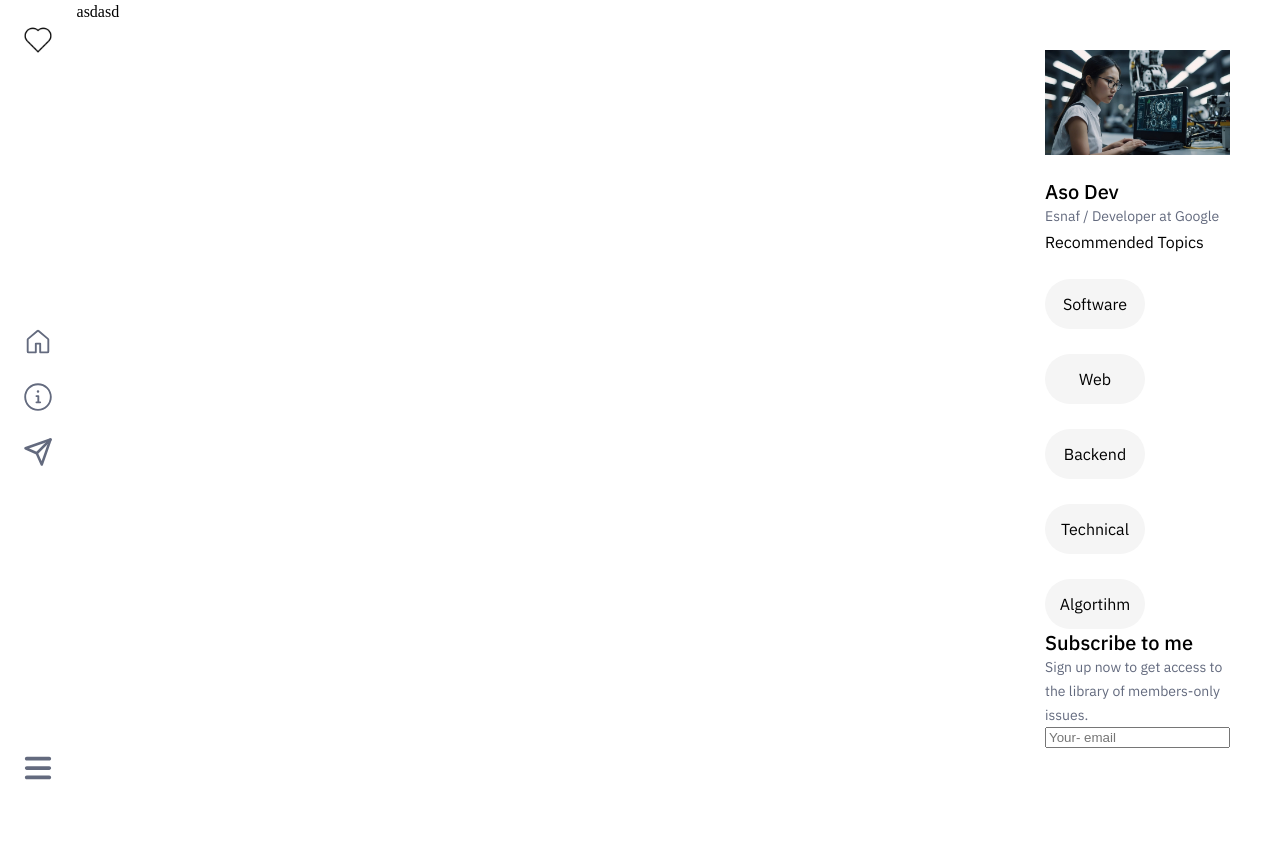
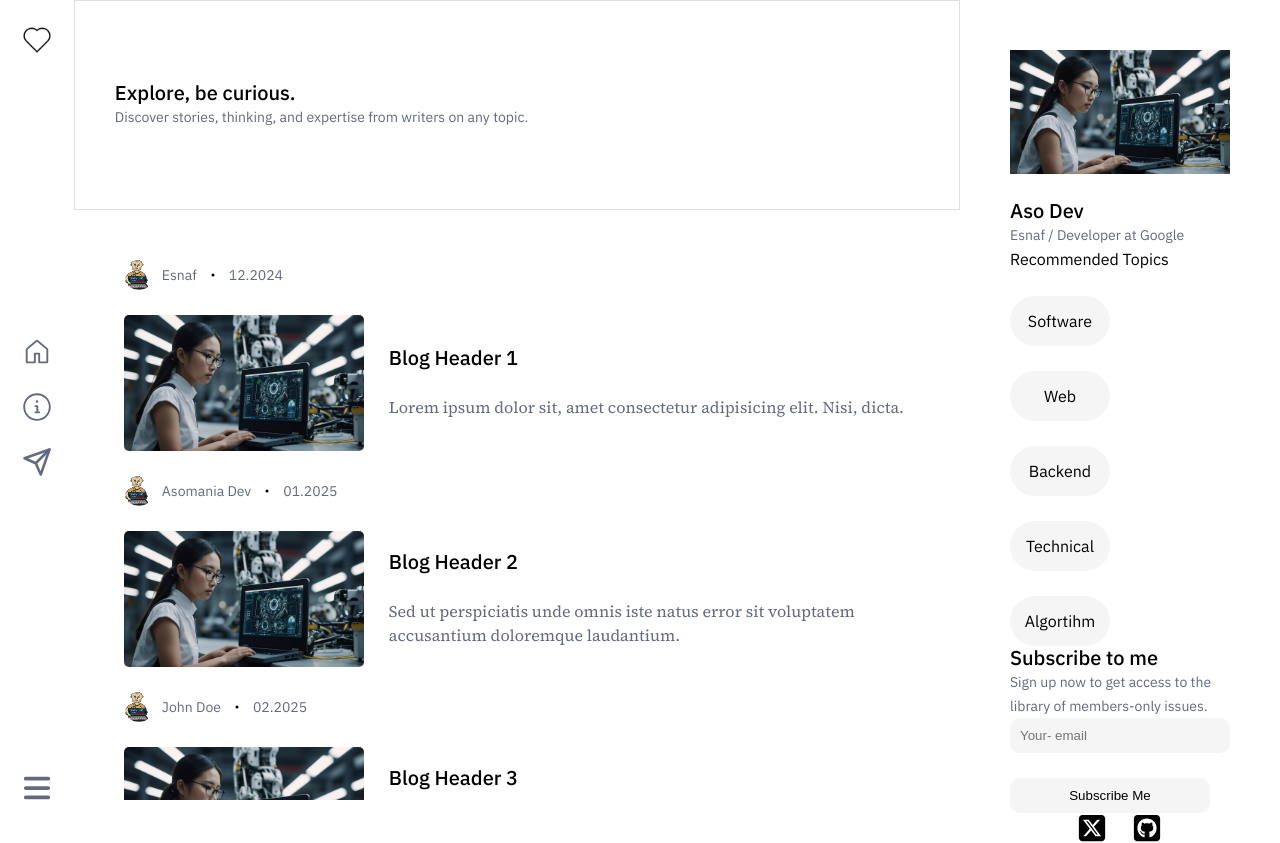
Before and after one commit to asomania/blog, a React (Vite) app: page / in a window 1280 px wide. Before the commit the page ends 800 px from the top, so only its background shows below. Built offline with nearby package versions, Linux system fonts and the light colour scheme.

Commit message:
added main pages

```diff
--- /dev/null
+++ b/src/components/HomeContainer.tsx
@@ -0,0 +1,81 @@
+import { BsDot } from "react-icons/bs";
+import "./styles/home-container.css";
+
+const HomeContainer = () => {
+  const items = [
+    {
+      name: "Esnaf",
+      date: "12.2024",
+      header: "Blog Header 1",
+      details:
+        "Lorem ipsum dolor sit, amet consectetur adipisicing elit. Nisi, dicta.",
+      image: "avatar.jpg",
+    },
+    {
+      name: "Asomania Dev",
+      date: "01.2025",
+      header: "Blog Header 2",
+      details:
+        "Sed ut perspiciatis unde omnis iste natus error sit voluptatem accusantium doloremque laudantium.",
+      image: "avatar.jpg",
+    },
+    {
+      name: "John Doe",
+      date: "02.2025",
+      header: "Blog Header 3",
+      details:
+        "At vero eos et accusamus et iusto odio dignissimos ducimus qui blanditiis praesentium.",
+      image: "avatar.jpg",
+    },
+    {
+      name: "Jane Smith",
+      date: "03.2025",
+      header: "Blog Header 4",
+      details:
+        "Quis autem vel eum iure reprehenderit qui in ea voluptate velit esse quam nihil molestiae consequatur.",
+      image: "avatar.jpg",
+    },
+    {
+      name: "Alice Johnson",
+      date: "04.2025",
+      header: "Blog Header 5",
+      details:
+        "Neque porro quisquam est, qui dolorem ipsum quia dolor sit amet, consectetur, adipisci velit.",
+      image: "avatar.jpg",
+    },
+  ];
+
+  return (
+    <div className="p-40 overflow-y">
+      <div className="d-flex columns gap-25 ">
+        {items.map((item, index) => (
+          <>
+            <div className="d-flex a-center ibm-font gap-15-em" key={index}>
+              <img
+                src="avatar.png"
+                alt=""
+                className="logo-avatar d-flex a-center j-center"
+              />
+              <p className="grey-text">{item.name}</p>
+              <BsDot />
+              <p className="grey-text">{item.date}</p>
+            </div>
+            <div className="d-flex gap-25">
+              <div className="d-flex gap-25">
+                <img src={item.image} alt="" className="blog-small-image" />
+                <div className="d-flex columns gap-25 j-center">
+                  <p className="bold ibm-font">{item.header}</p>
+                  <p className="grey-text source-font text-16">
+                    {item.details}
+                  </p>
+                </div>
+              </div>
+            </div>
+          </>
+        ))}
+      </div>
+    </div>
+  );
+};
+
+export default HomeContainer;
--- /dev/null
+++ b/src/components/HomeHeader.tsx
@@ -0,0 +1,14 @@
+const HomeHeader = () => {
+  return (
+    <div>
+      <div className="p-y-80 p-x-40 ibm-font border">
+        <p className="bold">Explore, be curious.</p>
+        <p className="grey-text">
+          Discover stories, thinking, and expertise from writers on any topic.
+        </p>
+      </div>
+    </div>
+  );
+};
+
+export default HomeHeader;
--- /dev/null
+++ b/src/components/base/Button.tsx
@@ -0,0 +1,9 @@
+const Button = () => {
+  return (
+    <button className="p-10 bg-grey border-none radius-10 w-200px mt-25">
+      Subscribe Me
+    </button>
+  );
+};
+
+export default Button;
--- a/src/components/base/Input.tsx
+++ b/src/components/base/Input.tsx
@@ -4,7 +4,13 @@ type inputProps = {
 };
 
 const Input = (inputProps: inputProps) => {
-  return <input type={inputProps.type} placeholder={inputProps.placeholder} />;
+  return (
+    <input
+      type={inputProps.type}
+      placeholder={inputProps.placeholder}
+      className="p-10 bg-grey border-none radius-10 w-200px"
+    />
+  );
 };
 
 export default Input;
--- /dev/null
+++ b/src/components/styles/home-container.css
@@ -0,0 +1,4 @@
+.blog-small-image {
+    width: 240px;
+    border-radius: 5px;
+}
--- a/src/index.css
+++ b/src/index.css
@@ -3,6 +3,7 @@
    License: none (public domain)
 */
 @import url('https://fonts.googleapis.com/css2?family=IBM+Plex+Sans:ital,wght@0,100;0,200;0,300;0,400;0,500;0,600;0,700;1,100;1,200;1,300;1,400;1,500;1,600;1,700&display=swap');
+@import url('https://fonts.googleapis.com/css2?family=IBM+Plex+Sans:ital,wght@0,100;0,200;0,300;0,400;0,500;0,600;0,700;1,100;1,200;1,300;1,400;1,500;1,600;1,700&family=Source+Serif+4:ital,opsz,wght@0,8..60,200..900;1,8..60,200..900&display=swap');
 
 html,
 body,
@@ -178,16 +179,50 @@ body {
     width: 100%;
 }
 
+.p-fixed {
+    position: fixed
+}
+
 .vh-100 {
     height: 100vh;
+}
+
+.mvh-100 {
+    max-height: 100vh;
 }
 
 .w-100 {
     width: 100% !important;
 }
 
+.border {
+    border: #cccccc9a 1px solid;
+}
+
+.p-40 {
+    padding: 40px;
+}
+
+.p-y-80 {
+    padding-top: 80px;
+    padding-bottom: 80px;
+}
+
+.p-x-40 {
+    padding-left: 40px;
+    padding-right: 40px;
+}
+
+.p-80 {
+    padding: 80px;
+}
+
 .gap-25 {
     gap: 25px;
+}
+
+.mt-25 {
+    margin-top: 25px;
 }
 
 .p-y-10 {
@@ -195,8 +230,51 @@ body {
     padding-bottom: 10px;
 }
 
+.p-10 {
+    padding: 10px
+}
+
+.bg-grey {
+    background-color: #f5f5f5;
+
+}
+
+.border-none {
+    border: none;
+}
+
+.radius-10 {
+    border-radius: 10px;
+}
+
+.logo-avatar {
+    width: 30px;
+    height: 30px;
+    border-radius: 15px;
+}
+
+.w-200px {
+    width: 200px;
+}
+
+.gap-15-em {
+    gap: 0.5em;
+}
+
+.text-16 {
+    font-size: 16px;
+}
+
 .p-40 {
     padding: 50px
+}
+
+.source-font {
+    font-family: "Source Serif 4", serif;
+}
+
+.overflow-y {
+    overflow: scroll;
 }
 
 .j-space-between {
--- a/src/layouts/component/LeftContainer.tsx
+++ b/src/layouts/component/LeftContainer.tsx
@@ -7,7 +7,7 @@ import { FaBars } from "react-icons/fa6";
 const LeftContainer = () => {
   return (
     <>
-      <div className="d-flex columns j-space-between a-center p-y-10">
+      <div className="d-flex columns j-space-between a-center p-y-10 vh-100">
         <div className="logo ">
           <img src="logo.png" alt="" />
         </div>
--- a/src/layouts/component/ProfileContainer.tsx
+++ b/src/layouts/component/ProfileContainer.tsx
@@ -1,9 +1,12 @@
 import "./styles/profile-container.css";
 import Input from "../../components/base/Input";
+import Button from "../../components/base/Button";
+import { FaSquareXTwitter } from "react-icons/fa6";
+import { FaSquareGithub } from "react-icons/fa6";
 const ProfileContainer = () => {
   return (
     <>
-      <div className="p-40 d-flex columns j-space-between a-center ibm-font">
+      <div className="p-40 d-flex columns j-space-between a-center ibm-font mvh-100">
         <div className="avatar-img d-flex columns gap-25 w-100">
           <img src="avatar.jpg" alt="" className="denem" />
           <div className="ibm-font">
@@ -27,8 +30,12 @@ const ProfileContainer = () => {
             Sign up now to get access to the library of members-only issues.
           </p>
           <Input type="text" placeholder="Your- email" />
+          <Button />
         </div>
-        <div></div>
+        <div className="d-flex gap-25">
+          <FaSquareXTwitter size={30} color="black" />
+          <FaSquareGithub size={30} color="black" />
+        </div>
       </div>
     </>
   );
--- a/src/layouts/layouts.css
+++ b/src/layouts/layouts.css
@@ -2,4 +2,5 @@
     width: 100%;
     height: 100vh;
     grid-template-columns: 1fr 12fr 3fr;
+    grid-template-rows: 100vh;
 }
--- a/src/pages/Home.tsx
+++ b/src/pages/Home.tsx
@@ -1,7 +1,12 @@
+import HomeHeader from "../components/HomeHeader";
+import HomeContainer from "../components/HomeContainer";
 const Home = () => {
   return (
     <>
-      <p>asdasd</p>
+      <div className="d-flex columns vh-100">
+        <HomeHeader />
+        <HomeContainer />
+      </div>
     </>
   );
 };
```
